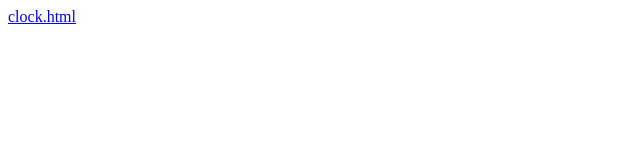
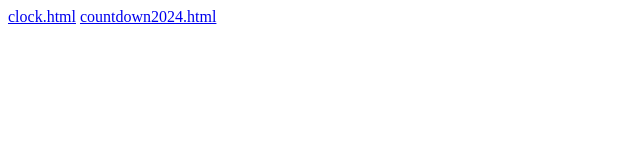
Before and after one commit to ssx19t/ssx19t.github.io, a plain HTML site: page index.html in a window 1280 px wide. Shown: the whole page, without its empty margins (0-640 px from the left). Drawn offline with Linux system fonts and the light colour scheme.

Commit message:
Update index.html

```diff
--- a/index.html
+++ b/index.html
@@ -7,5 +7,6 @@
 </head>
 <body>
   <a href="clock.html">clock.html</a>
+  <a href="countdown2024.html">countdown2024.html</a>
 </body>
 </html>
```
